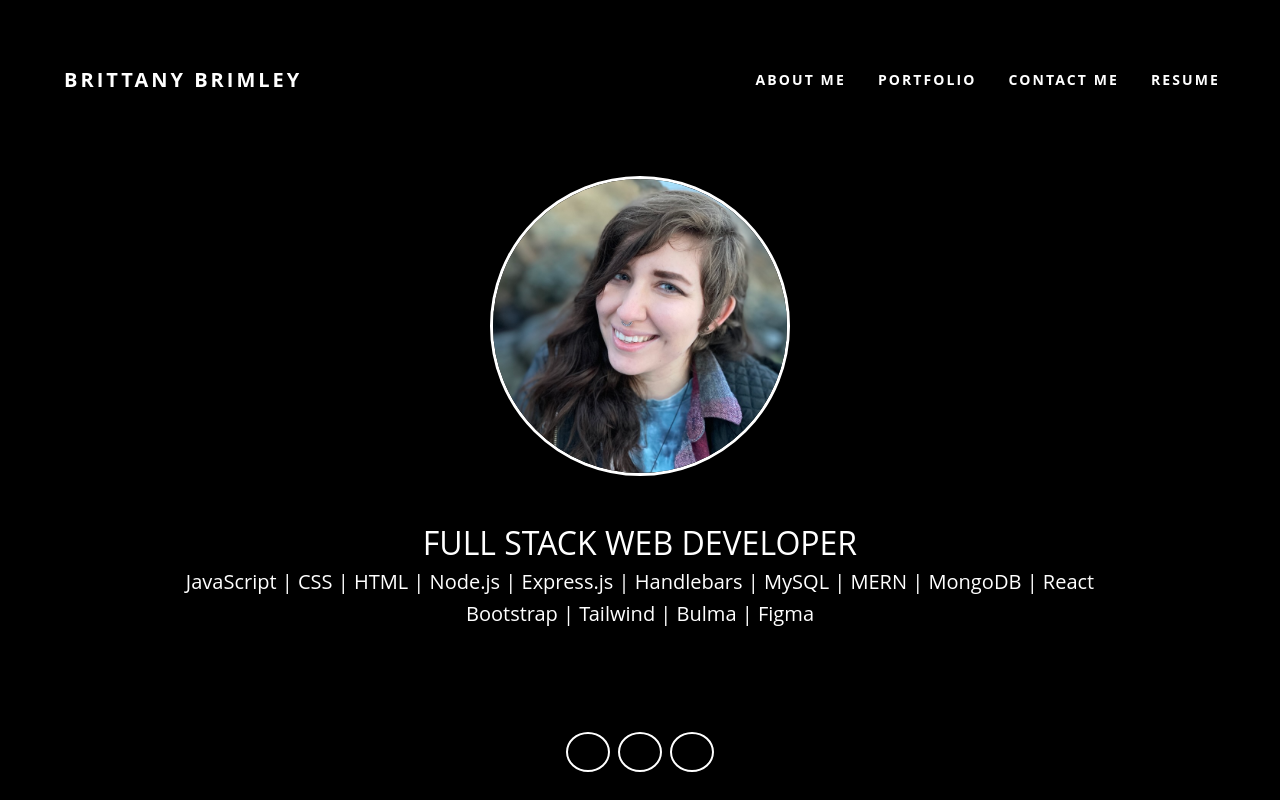
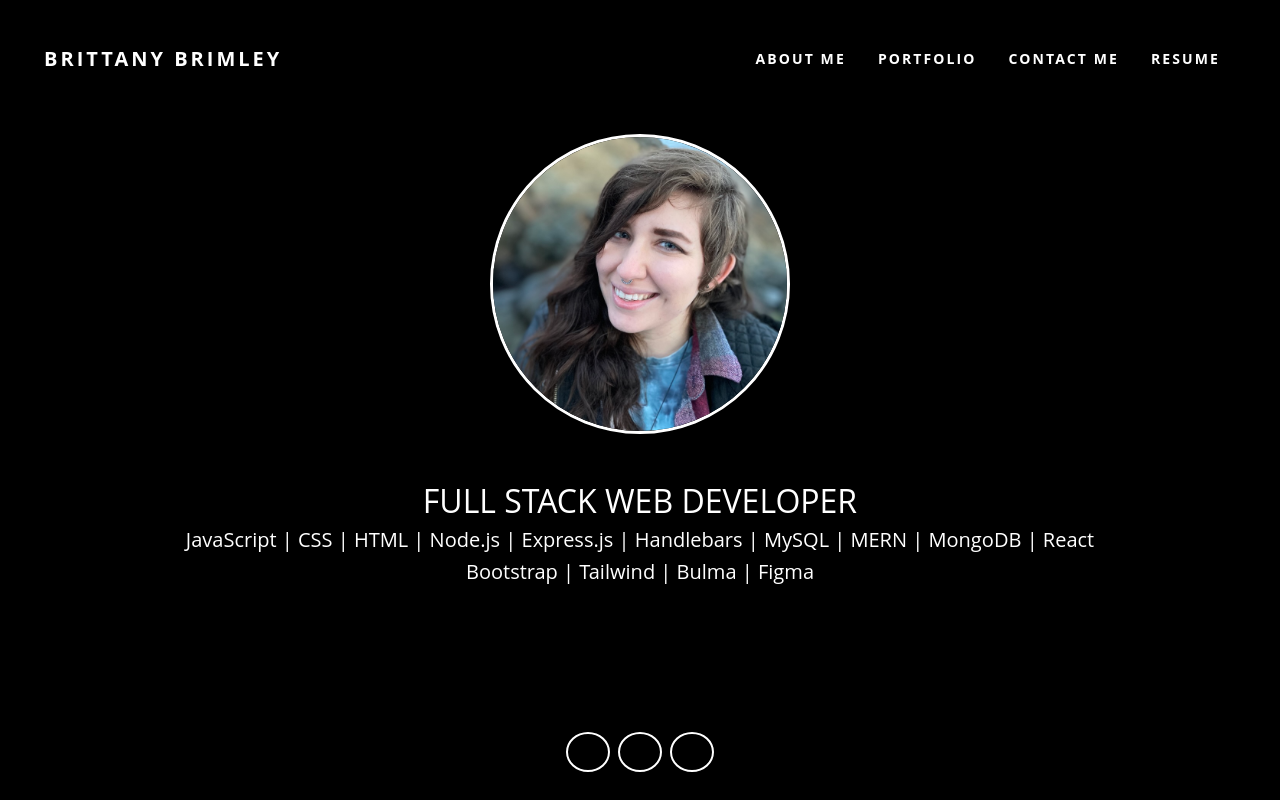
Before and after one commit to Git-BritHub/Brittany-Portfolio-Main, a React (Vite) app: page / in a window 1280 px wide. Built offline with nearby package versions, Linux system fonts and the light colour scheme; some icons are missing.

Commit message:
fixed positioning of header

```diff
--- a/src/App.css
+++ b/src/App.css
@@ -1,5 +1,5 @@
 #root {
-  max-width: 1280px;
+  /* max-width: 1280px; */
   margin: 0 auto;
   padding: 2rem;
   text-align: center;
--- a/src/components/Header/style.css
+++ b/src/components/Header/style.css
@@ -5,7 +5,7 @@ body {
 }
 
 .navbar.ul {
-  margin: 150px auto 0;
+  margin: 150px 0;
   padding: 0;
   list-style: none;
   display: table;
@@ -16,7 +16,7 @@ body {
 .navbar li {
   display: table-cell;
   position: relative;
-  padding: 15px 0;
+  padding: 0;
 }
 
 .navbar a {
@@ -25,7 +25,7 @@ body {
   text-decoration: none;
   letter-spacing: 0.15em;
   display: inline-block;
-  padding: 15px 20px;
+  padding: 5px 0;
   position: relative;
 }
 
```
